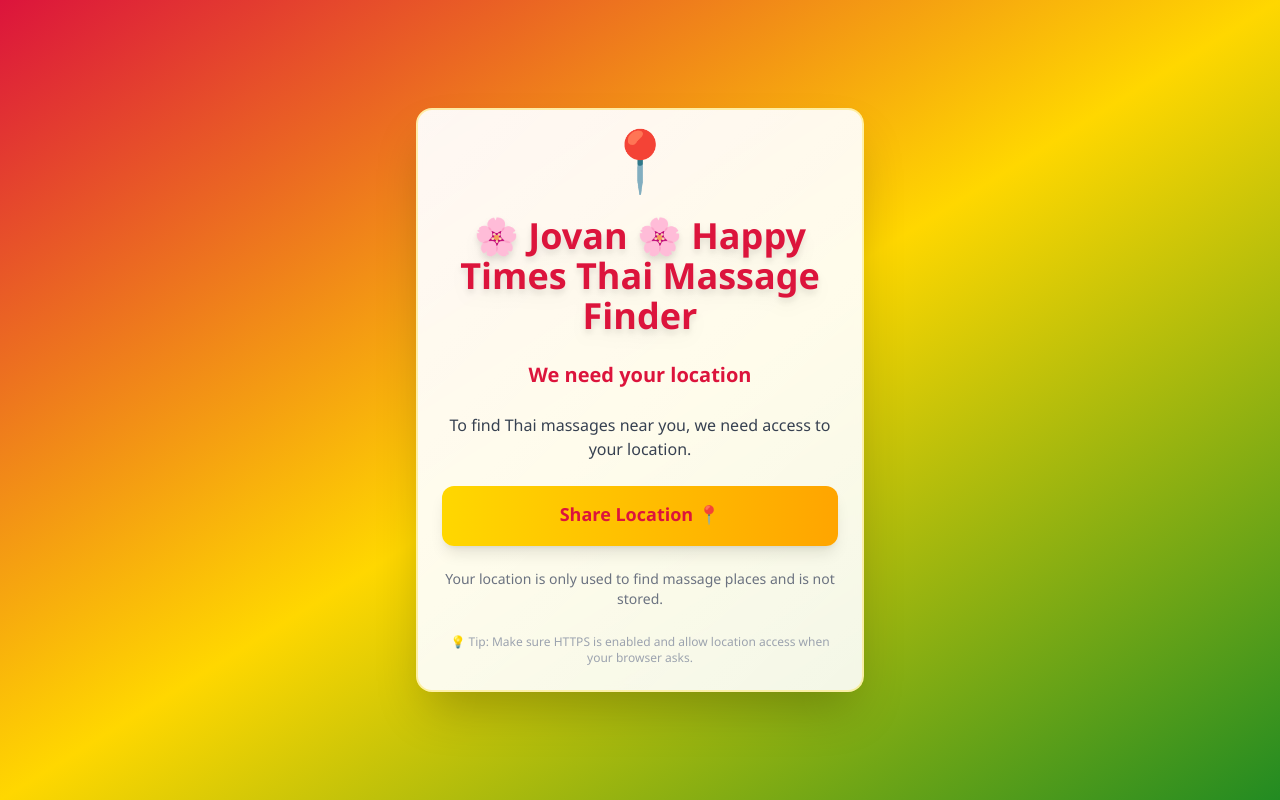
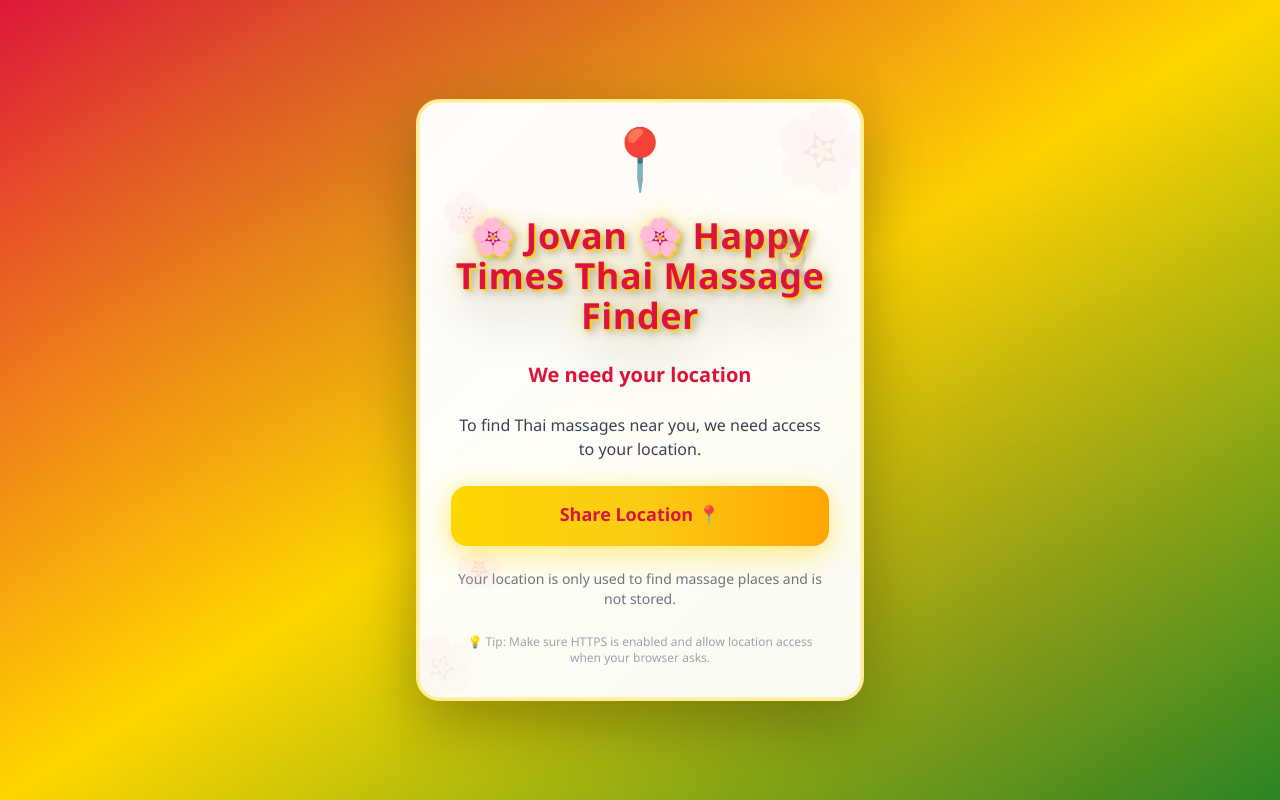
Before and after one commit to JTemmink/HappyTimes, a React (Vite) app: page / in a window 1280 px wide. Built offline with nearby package versions, Linux system fonts and the light colour scheme; no server answers.

Commit message:
Enhance UI with premium Thai styling: floating lotus decorations, better animations, glasmorphism effects, improved cards and buttons

```diff
--- a/src/App.tsx
+++ b/src/App.tsx
@@ -33,10 +33,19 @@ function App() {
   if (loading) {
     return (
       <div className="flex flex-col items-center justify-center min-h-screen p-6">
-        <div className="thai-card max-w-md w-full text-center">
-          <div className="animate-spin text-6xl mb-4">🌸</div>
-          <p className="text-xl font-bold text-thai-red">Determining location...</p>
-          <p className="text-sm text-gray-500 mt-2">Please allow location access when prompted</p>
+        <div className="thai-card max-w-md w-full text-center relative">
+          <div className="floating-lotus" style={{top: '10%', left: '10%'}}>🌸</div>
+          <div className="floating-lotus" style={{top: '15%', right: '15%', animationDelay: '1s'}}>💆‍♀️</div>
+          <div className="relative z-10">
+            <div className="animate-spin text-6xl mb-4" style={{animationDuration: '2s'}}>🌸</div>
+            <p className="text-xl font-bold text-thai-red mb-2">Determining location...</p>
+            <div className="flex justify-center gap-1 mt-3">
+              <div className="w-2 h-2 bg-thai-gold rounded-full animate-bounce" style={{animationDelay: '0s'}}></div>
+              <div className="w-2 h-2 bg-thai-red rounded-full animate-bounce" style={{animationDelay: '0.2s'}}></div>
+              <div className="w-2 h-2 bg-thai-green rounded-full animate-bounce" style={{animationDelay: '0.4s'}}></div>
+            </div>
+            <p className="text-sm text-gray-500 mt-4">Please allow location access when prompted</p>
+          </div>
         </div>
       </div>
     );
--- a/src/components/LocationPrompt.tsx
+++ b/src/components/LocationPrompt.tsx
@@ -6,9 +6,12 @@ interface LocationPromptProps {
 export const LocationPrompt = ({ onGrant, error }: LocationPromptProps) => {
   return (
     <div className="flex flex-col items-center justify-center min-h-screen p-6">
-      <div className="thai-card thai-pattern max-w-md w-full text-center space-y-6">
-        <div className="text-6xl mb-4">📍</div>
+      <div className="thai-card thai-pattern max-w-md w-full text-center space-y-6 relative">
+        <div className="text-6xl mb-4 animate-bounce">📍</div>
         <h1 className="thai-title text-4xl mb-4">🌸 Jovan 🌸 Happy Times Thai Massage Finder</h1>
+        <div className="floating-lotus" style={{top: '10%', left: '5%'}}>🌸</div>
+        <div className="floating-lotus" style={{top: '20%', right: '10%', animationDelay: '2s'}}>💆‍♀️</div>
+        <div className="floating-lotus" style={{bottom: '15%', left: '8%', animationDelay: '4s'}}>🌸</div>
         <p className="text-xl font-bold text-thai-red mb-2">
           We need your location
         </p>
--- a/src/components/MassageCard.tsx
+++ b/src/components/MassageCard.tsx
@@ -32,21 +32,32 @@ export const MassageCard = ({ place, onSelect }: MassageCardProps) => {
   return (
     <div
       onClick={() => onSelect(place)}
-      className="thai-card cursor-pointer hover:scale-105 transition-transform duration-200 mb-4"
+      className="thai-card cursor-pointer hover:scale-[1.02] transition-all duration-300 mb-5 group relative"
     >
-      <div className="flex justify-between items-start">
+      <div className="absolute top-2 right-2 text-2xl opacity-20 group-hover:opacity-40 transition-opacity">
+        💆‍♀️
+      </div>
+      <div className="flex justify-between items-start relative z-10">
         <div className="flex-1">
-          <h3 className="text-xl font-bold text-thai-red mb-2">{place.name}</h3>
-          <p className="text-gray-600 mb-2">{place.vicinity}</p>
-          {renderStars(place.rating || 0)}
+          <h3 className="text-xl font-bold text-thai-red mb-2 group-hover:text-thai-red-dark transition-colors">
+            {place.name}
+          </h3>
+          <p className="text-gray-600 mb-3 text-sm">{place.vicinity}</p>
+          <div className="mb-3">{renderStars(place.rating || 0)}</div>
         </div>
-        <div className="text-right ml-4">
-          <p className="text-2xl font-bold text-thai-green">{distance} km</p>
-          <p className="text-sm text-gray-500">distance</p>
+        <div className="text-right ml-4 flex flex-col items-end">
+          <div className="bg-gradient-to-br from-thai-green to-emerald-600 text-white px-4 py-2 rounded-xl shadow-lg mb-1">
+            <p className="text-2xl font-bold">{distance} km</p>
+          </div>
+          <p className="text-xs text-gray-500 font-medium">distance</p>
         </div>
       </div>
-      <div className="mt-4 pt-4 border-t border-gray-200">
-        <span className="text-thai-gold-dark font-semibold">📍 Tap to see route</span>
+      <div className="mt-4 pt-4 border-t-2 border-gradient-to-r from-transparent via-thai-gold to-transparent relative">
+        <div className="absolute inset-x-0 top-0 h-px bg-gradient-to-r from-transparent via-thai-gold to-transparent"></div>
+        <span className="text-thai-gold-dark font-semibold flex items-center gap-2 group-hover:text-thai-gold transition-colors">
+          <span className="text-lg">📍</span>
+          Tap to see route →
+        </span>
       </div>
     </div>
   );
--- a/src/index.css
+++ b/src/index.css
@@ -6,6 +6,23 @@
   body {
     @apply bg-gradient-to-br from-thai-red via-thai-gold to-thai-green min-h-screen;
     font-family: 'Noto Sans Thai', sans-serif;
+    position: relative;
+    overflow-x: hidden;
+  }
+
+  body::before {
+    content: '';
+    position: fixed;
+    top: 0;
+    left: 0;
+    width: 100%;
+    height: 100%;
+    background-image:
+      radial-gradient(circle at 20% 50%, rgba(255, 215, 0, 0.1) 0%, transparent 50%),
+      radial-gradient(circle at 80% 80%, rgba(220, 20, 60, 0.1) 0%, transparent 50%),
+      radial-gradient(circle at 40% 20%, rgba(34, 139, 34, 0.1) 0%, transparent 50%);
+    pointer-events: none;
+    z-index: 0;
   }
 
   * {
@@ -16,31 +33,157 @@
 @layer components {
   .thai-pattern {
     background-image:
-      repeating-linear-gradient(45deg, transparent, transparent 10px, rgba(255,255,255,0.05) 10px, rgba(255,255,255,0.05) 20px),
-      repeating-linear-gradient(-45deg, transparent, transparent 10px, rgba(0,0,0,0.05) 10px, rgba(0,0,0,0.05) 20px);
+      repeating-linear-gradient(45deg, transparent, transparent 8px, rgba(255,255,255,0.03) 8px, rgba(255,255,255,0.03) 16px),
+      repeating-linear-gradient(-45deg, transparent, transparent 8px, rgba(255,215,0,0.02) 8px, rgba(255,215,0,0.02) 16px),
+      radial-gradient(circle at 0 0, rgba(255,215,0,0.05) 2px, transparent 2px),
+      radial-gradient(circle at 20px 20px, rgba(220,20,60,0.05) 1px, transparent 1px);
+    background-size: 32px 32px, 32px 32px, 40px 40px, 40px 40px;
+    background-position: 0 0, 0 0, 0 0, 10px 10px;
   }
 
   .thai-card {
-    @apply bg-white rounded-2xl shadow-2xl p-6 backdrop-blur-sm;
-    background: linear-gradient(135deg, rgba(255,255,255,0.95) 0%, rgba(255,255,255,0.9) 100%);
-    border: 2px solid rgba(255, 215, 0, 0.3);
+    @apply bg-white rounded-3xl shadow-2xl p-8 backdrop-blur-md relative overflow-hidden;
+    background: linear-gradient(135deg, rgba(255,255,255,0.98) 0%, rgba(255,255,255,0.95) 100%);
+    border: 3px solid rgba(255, 215, 0, 0.4);
+    box-shadow:
+      0 20px 60px rgba(0,0,0,0.3),
+      0 0 0 1px rgba(255,215,0,0.2) inset,
+      0 0 40px rgba(255,215,0,0.1);
+  }
+
+  .thai-card::before {
+    content: '🌸';
+    position: absolute;
+    top: -10px;
+    right: -10px;
+    font-size: 80px;
+    opacity: 0.1;
+    transform: rotate(15deg);
+    pointer-events: none;
+  }
+
+  .thai-card::after {
+    content: '🌸';
+    position: absolute;
+    bottom: -15px;
+    left: -15px;
+    font-size: 60px;
+    opacity: 0.08;
+    transform: rotate(-15deg);
+    pointer-events: none;
   }
 
   .thai-button {
-    @apply px-8 py-4 rounded-xl font-bold text-lg transition-all duration-300 transform;
-    @apply shadow-lg hover:shadow-xl hover:scale-105 active:scale-95;
+    @apply px-8 py-4 rounded-2xl font-bold text-lg transition-all duration-300 transform relative overflow-hidden;
+    @apply shadow-lg hover:shadow-2xl hover:scale-105 active:scale-95;
+    position: relative;
+  }
+
+  .thai-button::before {
+    content: '';
+    position: absolute;
+    top: 50%;
+    left: 50%;
+    width: 0;
+    height: 0;
+    border-radius: 50%;
+    background: rgba(255,255,255,0.3);
+    transform: translate(-50%, -50%);
+    transition: width 0.6s, height 0.6s;
+  }
+
+  .thai-button:hover::before {
+    width: 300px;
+    height: 300px;
   }
 
   .thai-button-primary {
-    @apply thai-button bg-gradient-to-r from-thai-gold to-thai-gold-dark text-thai-red;
+    @apply thai-button bg-gradient-to-r from-thai-gold via-yellow-400 to-thai-gold-dark text-thai-red;
+    @apply hover:from-yellow-400 hover:via-thai-gold hover:to-yellow-400;
+    box-shadow:
+      0 10px 30px rgba(255, 215, 0, 0.4),
+      0 0 20px rgba(255, 215, 0, 0.2);
+  }
+
+  .thai-button-primary:hover {
+    box-shadow:
+      0 15px 40px rgba(255, 215, 0, 0.6),
+      0 0 30px rgba(255, 215, 0, 0.4);
   }
 
   .thai-button-secondary {
-    @apply thai-button bg-gradient-to-r from-thai-green to-thai-green-dark text-white;
+    @apply thai-button bg-gradient-to-r from-thai-green via-emerald-500 to-thai-green-dark text-white;
+    @apply hover:from-emerald-500 hover:via-thai-green hover:to-emerald-500;
+    box-shadow:
+      0 10px 30px rgba(34, 139, 34, 0.4),
+      0 0 20px rgba(34, 139, 34, 0.2);
+  }
+
+  .thai-button-secondary:hover {
+    box-shadow:
+      0 15px 40px rgba(34, 139, 34, 0.6),
+      0 0 30px rgba(34, 139, 34, 0.4);
   }
 
   .thai-title {
     font-family: 'Noto Sans Thai', sans-serif;
-    @apply text-4xl font-bold text-thai-red drop-shadow-lg;
+    @apply text-4xl font-bold text-thai-red drop-shadow-2xl relative;
+    text-shadow:
+      2px 2px 0px rgba(255, 215, 0, 0.8),
+      4px 4px 8px rgba(0, 0, 0, 0.3),
+      0 0 20px rgba(255, 215, 0, 0.5);
+    letter-spacing: 0.5px;
+  }
+
+  .floating-lotus {
+    position: absolute;
+    font-size: 40px;
+    opacity: 0.15;
+    animation: float 6s ease-in-out infinite;
+    pointer-events: none;
+  }
+
+  @keyframes float {
+    0%, 100% {
+      transform: translateY(0px) rotate(0deg);
+    }
+    50% {
+      transform: translateY(-20px) rotate(5deg);
+    }
+  }
+
+  @keyframes pulse-glow {
+    0%, 100% {
+      box-shadow:
+        0 0 20px rgba(255, 215, 0, 0.4),
+        0 0 40px rgba(255, 215, 0, 0.2);
+    }
+    50% {
+      box-shadow:
+        0 0 30px rgba(255, 215, 0, 0.6),
+        0 0 60px rgba(255, 215, 0, 0.4);
+    }
+  }
+
+  .animate-pulse-glow {
+    animation: pulse-glow 2s ease-in-out infinite;
+  }
+
+  .thai-gradient-text {
+    @apply bg-gradient-to-r from-thai-red via-thai-gold to-thai-red bg-clip-text text-transparent;
+    background-size: 200% auto;
+    animation: gradient-shift 3s ease infinite;
+  }
+
+  @keyframes gradient-shift {
+    0% {
+      background-position: 0% center;
+    }
+    50% {
+      background-position: 100% center;
+    }
+    100% {
+      background-position: 0% center;
+    }
   }
 }
```
Also changed, not shown: src/components/MassageList.tsx (+21 -8 lines), src/components/QuestionFlow.tsx (+19 -7 lines), src/components/RouteSelector.tsx (+45 -21 lines).
